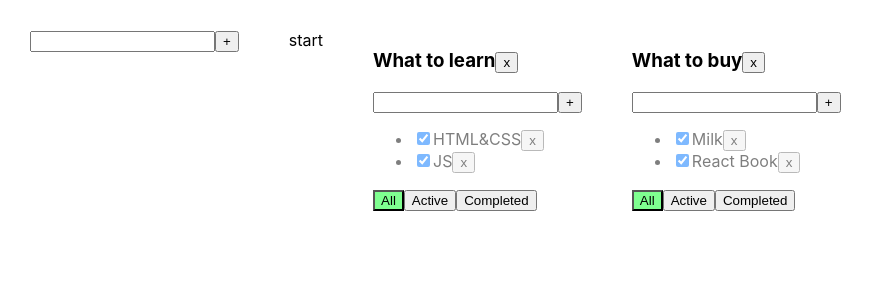
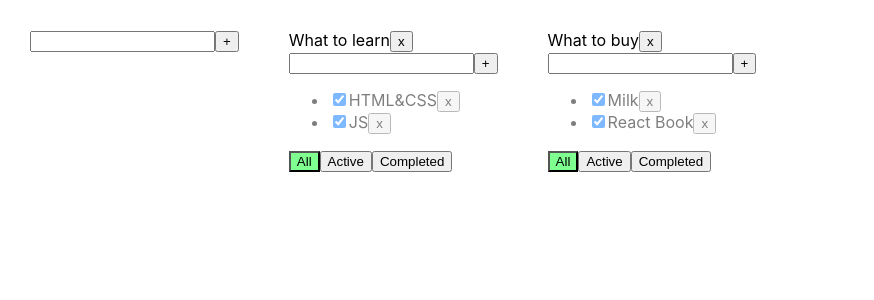
Before and after one commit to phoenix2307/todo-10-2022, a React (Create React App) app: page / in a window 1280 px wide. Shown: the top 300 px of the page, without its empty margins (0-874 px from the left). Built offline with nearby package versions, Linux system fonts and the light colour scheme.

Commit message:
editableSpan with Error

```diff
--- a/src/App.tsx
+++ b/src/App.tsx
@@ -94,7 +94,7 @@ function App() {
         setTasks({...tasks});
     }
 
-    let newTitleForSpan = 'start'
+    let newTitleForSpan = 'test'
     const editedTitle = (title: string) => {
         newTitleForSpan = title
     }
@@ -102,9 +102,6 @@ function App() {
     return (
         <div className="App">
             <AddItemForm callback={addTodolist}/>
-            <EditableSpan editedTitle={editedTitle}
-                          newTitleForSpan={newTitleForSpan}
-            />
             {
                 todolists.map(tl => {
                     let allTodolistTasks = tasks[tl.id];
@@ -128,6 +125,8 @@ function App() {
                         changeTaskStatus={changeStatus}
                         filter={tl.filter}
                         removeTodolist={removeTodolist}
+                        editedTitle={editedTitle}
+                        // newTitleForSpan={newTitleForSpan}
                     />
                 })
             }
--- a/src/Todolist.tsx
+++ b/src/Todolist.tsx
@@ -1,6 +1,7 @@
 import React, {ChangeEvent} from 'react';
 import {FilterValuesType} from './App';
 import {AddItemForm} from "./universal-comonents/AddItemForm";
+import {EditableSpan} from "./universal-comonents/EditableSpan";
 
 export type TaskType = {
     id: string
@@ -18,6 +19,8 @@ type PropsType = {
     changeTaskStatus: (id: string, isDone: boolean, todolistId: string) => void
     removeTodolist: (id: string) => void
     filter: FilterValuesType
+    editedTitle: (newTitle: string) => void
+    // newTitleForSpan: string
 }
 
 export function Todolist(props: PropsType) {
@@ -33,9 +36,11 @@ export function Todolist(props: PropsType) {
     const onCompletedClickHandler = () => props.changeFilter("completed", props.id);
 
     return <div>
-        <h3> {props.title}
+        <EditableSpan editedTitle={props.editedTitle} newTitleForSpan={props.title}/>
+        <button onClick={removeTodolist}>x</button>
+ {/*       <h3> {props.title}
             <button onClick={removeTodolist}>x</button>
-        </h3>
+        </h3>*/}
         <AddItemForm callback={addTask}/>
         <ul>
             {
@@ -48,7 +53,8 @@ export function Todolist(props: PropsType) {
 
                     return <li key={t.id} className={t.isDone ? "is-done" : ""}>
                         <input type="checkbox" onChange={onChangeHandler} checked={t.isDone}/>
-                        <span>{t.title}</span>
+                        <EditableSpan editedTitle={props.editedTitle} newTitleForSpan={t.title}/>
+                        {/*<span>{t.title}</span>*/}
                         <button onClick={onClickHandler}>x</button>
                     </li>
                 })
--- a/src/universal-comonents/EditableSpan.tsx
+++ b/src/universal-comonents/EditableSpan.tsx
@@ -9,6 +9,7 @@ export const EditableSpan = (props: EditableSpanType) => {
 
     const [inputValue, setInputValue] = useState(props.newTitleForSpan)
     const [renderSpan, setRenderSpan] = useState(true)
+    const [error, setError] = useState<string | null>(null)
     const onChangeHandler = (e: ChangeEvent<HTMLInputElement>) => {
         setInputValue(e.currentTarget.value)
     }
@@ -19,9 +20,14 @@ export const EditableSpan = (props: EditableSpanType) => {
 
     function addNewTitle() {
         if (inputValue.trim() !== '') {
+            props.editedTitle(inputValue)
+            setRenderSpan(true)
+            setError(null)
+        } else {
+            setError('Title must be required')
+            props.editedTitle(inputValue)
         }
-        props.editedTitle(inputValue)
-        setRenderSpan(true)
+
     }
 
     function onKeyPressHandler(e: KeyboardEvent<HTMLInputElement>) {
@@ -31,7 +37,7 @@ export const EditableSpan = (props: EditableSpanType) => {
     }
 
     return (
-        <div>
+        <>
             {renderSpan
                 ? <span onDoubleClick={onDoubleClickHandler}>{inputValue}</span>
                 : <input value={inputValue}
@@ -39,7 +45,9 @@ export const EditableSpan = (props: EditableSpanType) => {
                          onKeyPress={onKeyPressHandler}
                          onBlur={addNewTitle}
                          autoFocus/>
+
             }
-        </div>
+            {error && <div className={'error-message'}>{error}</div>}
+        </>
     )
 }
```
